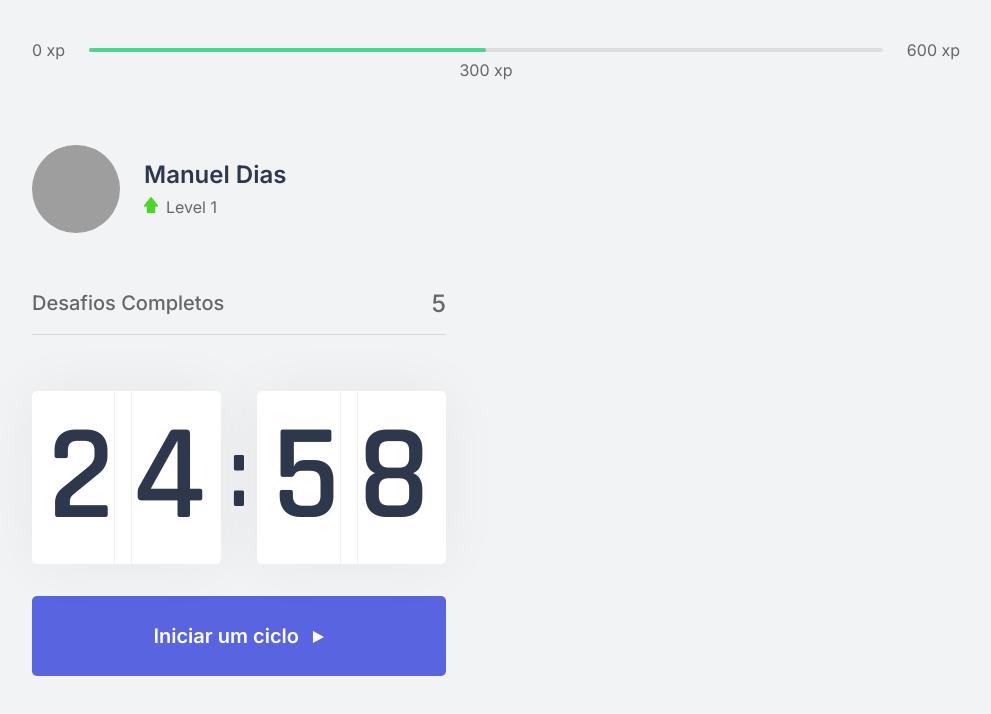
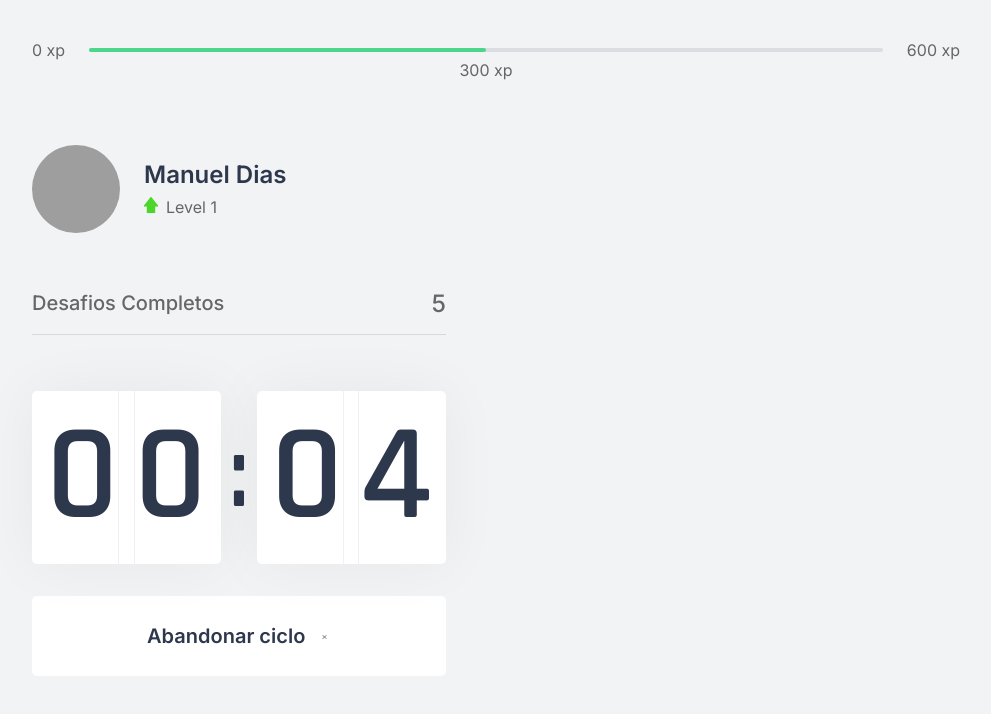
Before and after one commit to Manuel8Dias/Mexe-te_Nextjs, a Next.js app: page / in a window 1280 px wide. Both pictures are taken after a click on the button "Iniciar um ciclo". Shown: the top 714 px of the page, without its empty margins (144-1135 px from the left). Built offline with nearby package versions, Linux system fonts and the light colour scheme; grey boxes are pictures that could not be loaded.

Commit message:
Commit componente Countdown finalizado

```diff
--- a/src/components/Countdown.tsx
+++ b/src/components/Countdown.tsx
@@ -1,9 +1,12 @@
 import { useState, useEffect } from 'react'
 import styles from '../styles/components/Countdown.module.css'
 
+let countdownTimeout: NodeJS.Timeout
+
 export function Countdown() {
-    const [time, setTime] = useState(25 * 60)
-    const [active, setActive] = useState(false)
+    const [time, setTime] = useState(0.1 * 60)
+    const [isActive, setIsActive] = useState(false)
+    const [hasFinished, setHasFinished] = useState(false)
 
     const  minutes = Math.floor(time / 60)
     const seconds = time % 60
@@ -12,16 +15,25 @@
     const [secondLeft, secondRight] = String(seconds).padStart(2, '0').split('')
 
     function startCountdown() {
-        setActive(true)
+        setIsActive(true)
+    }
+
+    function resetCountdown() {
+        clearTimeout(countdownTimeout)
+        setIsActive(false)
+        setTime(0.1 * 60)
     }
 
     useEffect(() => {
-        if(active && time > 0) {
-            setTimeout(() => {
+        if(isActive && time > 0) {
+            countdownTimeout = setTimeout(() => {
                 setTime(time - 1)
             }, 1000)
+        } else if(isActive && time === 0) {
+            setHasFinished(true)
+            setIsActive(false)
         }
-    }, [active, time])
+    }, [isActive, time])
 
     return(
         <div>
@@ -37,6 +49,25 @@
                 </div>
             </div>
 
+            { hasFinished ? (
+                <button
+                    disabled
+                    className={styles.CountdownButton}
+                >
+                Ciclo encerrado
+        </button>
+            ) : (
+                <>
+                { isActive ? (
+                <button
+                    type="button"
+                    className={`${styles.CountdownButton} ${styles.CountdownButtonActive}`}
+                    onClick= {resetCountdown}
+                >
+                    Abandonar ciclo
+                    <img src="icons/close.svg" alt='Play'/>
+            </button>
+            ) : (
                 <button
                     type="button"
                     className={styles.CountdownButton}
@@ -45,6 +76,10 @@
                     Iniciar um ciclo
                     <img src="icons/play.svg" alt='Play'/>
                 </button>
+            )}
+                </>
+            )}
+
         </div>
     )
 }
--- a/src/styles/components/Countdown.module.css
+++ b/src/styles/components/Countdown.module.css
@@ -60,7 +60,7 @@
     transition: all 0.2s;
 }
 
-.CountdownButton:hover {
+.CountdownButton:not(:disabled):hover {
     background: var(--blue-dark);
     font-size: 1.20rem;
 }
@@ -70,3 +70,19 @@
     margin-left: 0.8rem;
     margin-top: 3px;
 }
+
+.CountdownButtonActive {
+    background: var(--white);
+    color: var(--title);
+}
+
+.CountdownButtonActive:not(:disabled):hover {
+    background: var(--red);
+    color: var(--white);
+}
+
+.CountdownButton:disabled  {
+    background: var(--white);
+    color: var(--text);
+    cursor: not-allowed;
+}
```
Lines whose indentation alone changed are shown as unchanged.
